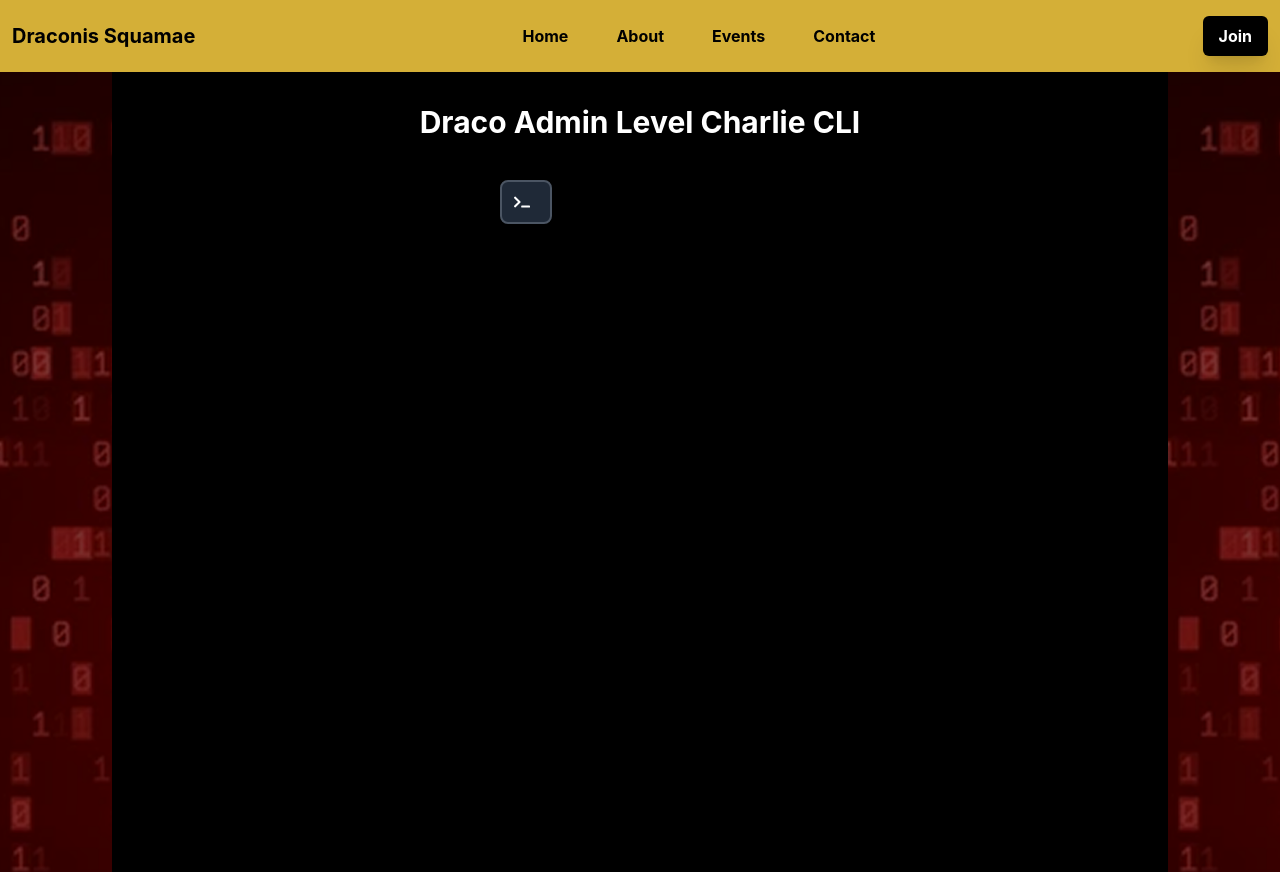
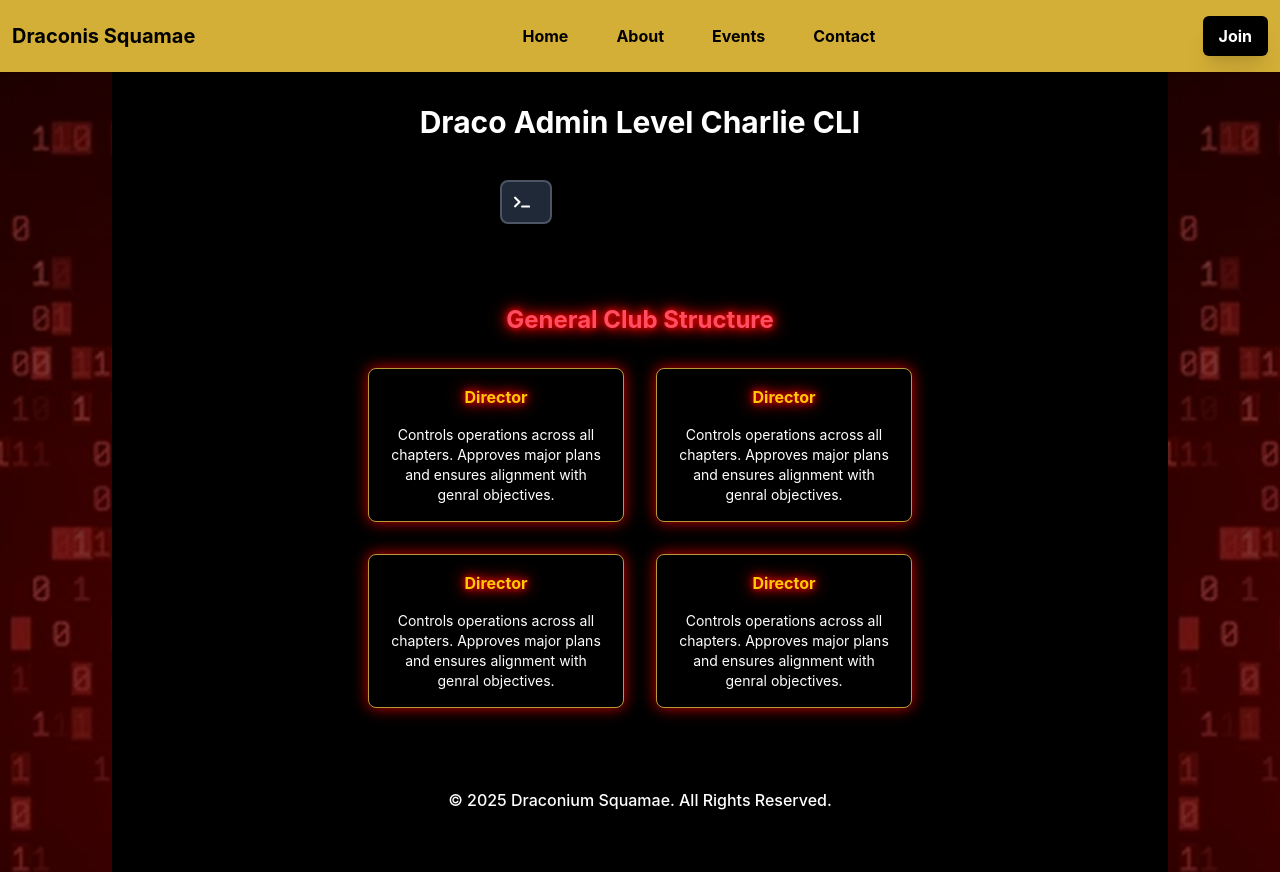
Before and after one commit to danyabaron/Club-Website-Testing, a React (Vite) app: page /WelcomeAdmin in a window 1280 px wide. Built offline with nearby package versions, Linux system fonts and the light colour scheme.

Commit message:
started structure

```diff
--- a/src/Components/Level3Deep.jsx
+++ b/src/Components/Level3Deep.jsx
@@ -1,20 +1,20 @@
 import React, { useState, useEffect } from "react";
 import Footer from "./Footer";
 import RedCode from "/level3-redcode.png";
-import { FaTerminal } from 'react-icons/fa'; // Optional, for a terminal icon
-import Terminal2 from './Terminal2'; // Import the Terminal2 component
+import { FaTerminal } from 'react-icons/fa';
+import Terminal2 from './Terminal2';
 
 const Level3Deep = () => {
-  const [isTerminalOpen, setIsTerminalOpen] = useState(false); // State to control modal visibility
+  const [isTerminalOpen, setIsTerminalOpen] = useState(false);
 
   // Function to handle button click
   const handleButtonClick = () => {
-    setIsTerminalOpen(true); // Open the terminal game in a modal
+    setIsTerminalOpen(true);
   };
 
   // Function to handle modal close
   const handleCloseModal = () => {
-    setIsTerminalOpen(false); // Close the modal
+    setIsTerminalOpen(false);
   };
 
   // Function to handle the '|' key press
@@ -26,11 +26,11 @@ const Level3Deep = () => {
 
   // Function to turn everything white except the terminal button
   const disableCloudflare = () => {
-    const level3Elements = document.querySelectorAll('.level3-element');  // Adjust based on your structure
+    const level3Elements = document.querySelectorAll('.level3-element');
     level3Elements.forEach(element => {
-      if (!element.classList.contains('terminal-button')) {  // Exclude terminal button
+      if (!element.classList.contains('terminal-button')) {
         element.style.backgroundColor = 'white';
-        element.style.color = 'black';  // Change text color to black for readability
+        element.style.color = 'black';
       }
     });
   };
@@ -58,7 +58,7 @@ const Level3Deep = () => {
       </div>
 
       {/* Hero Section */}
-      <section className="relative w-full h-screen flex flex-col justify-start items-center px-8 level3-element">
+      <section className="relative w-full h-fit flex flex-col gap-6 justify-start items-center px-8 level3-element">
         {/* Content */}
         <div className="relative z-10 bg-black p-8 rounded-lg text-center level3-element">
           <h1 className="text-3xl font-bold text-white">
@@ -68,30 +68,110 @@ const Level3Deep = () => {
           {/* Command Prompt Styled Button */}
           <button
             onClick={handleButtonClick}
-            className="mt-10 ml-20 flex items-center justify-center py-3 px-3 bg-gray-800 text-white rounded-lg border-2 border-gray-600 hover:bg-gray-700 focus:outline-none focus:ring-2 focus:ring-blue-500 terminal-button"
+            className="mt-10 ml-20 flex right-0 py-3 px-3 bg-gray-800 text-white rounded-lg border-2 border-gray-600 hover:bg-gray-700 focus:outline-none focus:ring-2 focus:ring-blue-500 terminal-button"
           >
-            <FaTerminal className="mr-2" /> {/* Terminal Icon */}
+            <FaTerminal className="mr-2" />
           </button>
+
+          {/* General Club Structure Section with Red Drop Shadow */}
+          {/* <div className="relative text-center bg-black p-8 rounded-lg shadow-[0_0_15px_rgba(255,0,0,0.8)]  mt-6">
+            <h1 className="text-xl font-bold text-bright-gold ">
+              General Club Structure
+            </h1>
+          </div> */}
         </div>
       </section>
+
+      <section id="club-members" className="p-12 h-full flex flex-col gap-8 items-center justify-center text-bright-gold">
+          {/* <div className="relative text-center bg-black p-8 rounded-lg shadow-[0_0_15px_rgba(255,0,0,0.8)]  mt-6"> */}
+            <h1 className="text-2xl font-bold text-[#ff4d62]" style={{
+                      textShadow: `
+                        0 0 5px rgba(255, 0, 0, 0.8),
+                        0 0 10px rgba(255, 0, 0, 0.8),
+                        0 0 15px rgba(255, 0, 0, 0.8),
+                        0 0 20px rgba(255, 0, 0, 0.8)
+                      `, /* Red glow effect */
+                }}>
+              General Club Structure
+            </h1>
+          {/* </div>
+   */}
+          <div className="max-w-6xl mx-auto flex flex-row flex-wrap justify-center gap-8 px-4">
+            {/* Example Member Card */}
+            <div className="border border-metal-gold rounded-lg p-4 flex flex-col items-center bg-black text-center shadow-[0_0_15px_rgba(255,0,0,0.8)] flex-shrink-0 w-64">
+              <h3 className="text-md font-bold text-bright-gold"  style={{
+                      textShadow: `
+                        0 0 5px rgba(255, 0, 0, 0.8),
+                        0 0 10px rgba(255, 0, 0, 0.8),
+                        0 0 15px rgba(255, 0, 0, 0.8),
+                        0 0 20px rgba(255, 0, 0, 0.8)
+                      `, /* Red glow effect */
+                }}>Director</h3>
+              <p className="text-sm mt-4 text-white">Controls operations across all chapters. Approves major plans and ensures alignment with genral objectives.</p>
+
+              </div>
+              <div className="border border-metal-gold rounded-lg p-4 flex flex-col items-center bg-black text-center shadow-[0_0_15px_rgba(255,0,0,0.8)] flex-shrink-0 w-64">
+              <h3 className="text-md font-bold text-bright-gold"  style={{
+                      textShadow: `
+                        0 0 5px rgba(255, 0, 0, 0.8),
+                        0 0 10px rgba(255, 0, 0, 0.8),
+                        0 0 15px rgba(255, 0, 0, 0.8),
+                        0 0 20px rgba(255, 0, 0, 0.8)
+                      `, /* Red glow effect */
+                }}>Director</h3>
+              <p className="text-sm mt-4 text-white">Controls operations across all chapters. Approves major plans and ensures alignment with genral objectives.</p>
+
+              </div>
+
+              </div>
+              <div className="max-w-6xl mx-auto flex flex-row flex-wrap justify-center gap-8 px-4">
+              <div className="border border-metal-gold rounded-lg p-4 flex flex-col items-center bg-black text-center shadow-[0_0_15px_rgba(255,0,0,0.8)] flex-shrink-0 w-64">
+              <h3 className="text-md font-bold text-bright-gold"  style={{
+                      textShadow: `
+                        0 0 5px rgba(255, 0, 0, 0.8),
+                        0 0 10px rgba(255, 0, 0, 0.8),
+                        0 0 15px rgba(255, 0, 0, 0.8),
+                        0 0 20px rgba(255, 0, 0, 0.8)
+                      `, /* Red glow effect */
+                }}>Director</h3>
+              <p className="text-sm mt-4 text-white">Controls operations across all chapters. Approves major plans and ensures alignment with genral objectives.</p>
+
+              </div>
+
+              <div className="border border-metal-gold rounded-lg p-4 flex flex-col items-center bg-black text-center shadow-[0_0_15px_rgba(255,0,0,0.8)] flex-shrink-0 w-64">
+              <h3 className="text-md font-bold text-bright-gold"  style={{
+                      textShadow: `
+                        0 0 5px rgba(255, 0, 0, 0.8),
+                        0 0 10px rgba(255, 0, 0, 0.8),
+                        0 0 15px rgba(255, 0, 0, 0.8),
+                        0 0 20px rgba(255, 0, 0, 0.8)
+                      `, /* Red glow effect */
+                }}>Director</h3>
+              <p className="text-sm mt-4 text-white">Controls operations across all chapters. Approves major plans and ensures alignment with genral objectives.</p>
+              </div>
+
+            </div>
+      </section>
+
+
 
       {/* Modal for Terminal Game */}
       {isTerminalOpen && (
         <div className="fixed inset-0 flex items-center justify-center bg-black bg-opacity-70 z-50 level3-element">
-          <div className="bg-black text-white p-8 rounded-lg w-115 h-60 level3-element">
+          <div className="bg-black text-white p-8 rounded-lg w-full max-w-2xl h-auto level3-element">
             <button
               onClick={handleCloseModal}
-              className="absolute top-2 right-2 text-white text-xl"
+              className="absolute top-2 right-2 text-white text-xl hover:text-red transition-colors"
             >
               X
             </button>
-            <Terminal2 /> {/* Render the Terminal2 component inside the modal */}
+            <Terminal2 />
           </div>
         </div>
       )}
 
       {/* Footer */}
-      {/* <Footer /> */}
+      <Footer />
     </div>
   );
 };
--- a/src/index.css
+++ b/src/index.css
@@ -1,3 +1,4 @@
+
 @tailwind base;
 @tailwind components;
 @tailwind utilities;
@@ -16,17 +17,3 @@ code {
   font-family: source-code-pro, Menlo, Monaco, Consolas, 'Courier New',
     monospace;
 }
-
-/* Custom Text Shadow Utilities */
-.text-shadow-black {
-  text-shadow:
-    -1px -1px 0 #000,
-    1px -1px 0 #000,
-    -1px 1px 0 #000,
-    1px 1px 0 #000,
-    0 0 8px rgba(0, 0, 0, 0.8);
-}
-
-.text-shadow-sm {
-  text-shadow: 0 0 4px rgba(0, 0, 0, 0.9);
-}
--- a/tailwind.config.js
+++ b/tailwind.config.js
@@ -1,4 +1,3 @@
-
 export default {
   content: [
     "./index.html",
@@ -13,6 +12,7 @@ export default {
         'black': '#000000',
         'white': '#FFFFFF',
         'red': '#F80E0E',
+        'light-red': '#ff4d62',
       },
       animation: {
         'scan-line': 'scan-line 1s linear',
@@ -30,6 +30,10 @@ export default {
           '100%': { transform: 'translateY(100%)' },
         },
       },
+      dropShadow: {
+        'red': '0 0 10px rgba(255, 0, 0, 0.7)',
+        'red-lg': '0 0 15px rgba(255, 0, 0, 0.8)',
+      }
     },
   },
   plugins: [],
```
